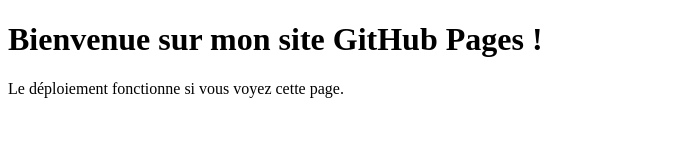
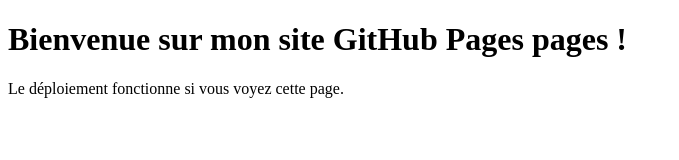
Before and after one commit to dahmane2024/test.github.io, a plain HTML site: page index.html in a window 1280 px wide. Shown: the whole page, without its empty margins (0-679 px from the left). Drawn offline with Linux system fonts and the light colour scheme.

Commit message:
Update index.html

```diff
--- a/index.html
+++ b/index.html
@@ -6,7 +6,7 @@
     <title>Test GitHub Pages</title>
 </head>
 <body>
-    <h1>Bienvenue sur mon site GitHub Pages !</h1>
+    <h1>Bienvenue sur mon site GitHub Pages pages !</h1>
     <p>Le déploiement fonctionne si vous voyez cette page.</p>
 </body>
 </html>
```
